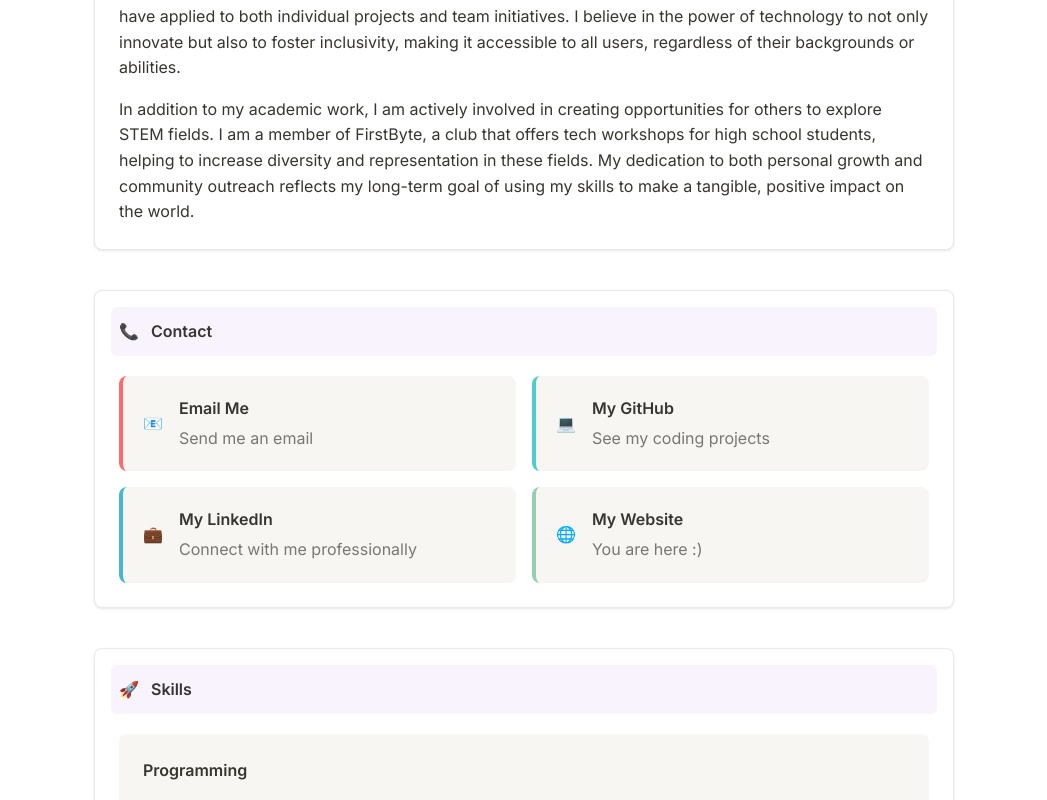
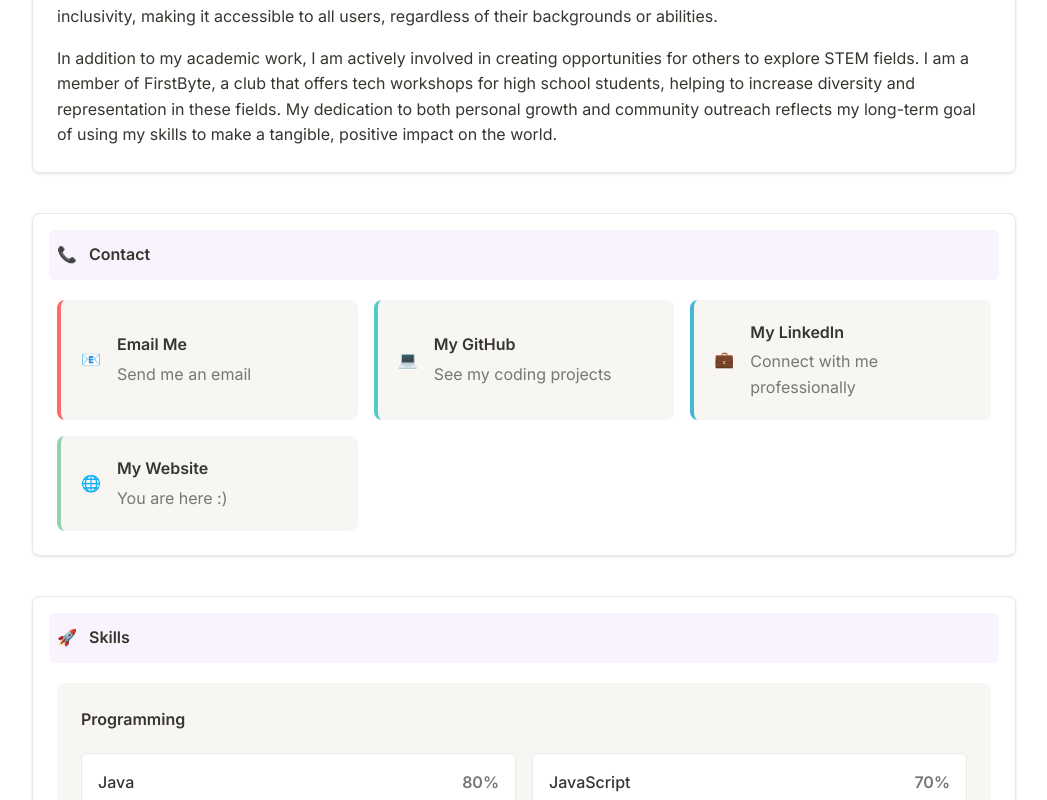
Before and after one commit to alisony755/alison-ye-website, a Next.js app: page / in a window 1280 px wide. Shown: the part 994-1794 px from the top of the page, without its empty margins (116-1163 px from the left). Built offline with nearby package versions, Linux system fonts and the light colour scheme.

Commit message:
Increase max-width

```diff
--- a/app/globals.css
+++ b/app/globals.css
@@ -14,7 +14,7 @@ body {
 
 /* Notion Page Layout */
 .notion-page {
-  max-width: 900px;
+  max-width: 80%;
   margin: 0 auto;
   padding: 0 20px;
   background-color: #ffffff;
```
